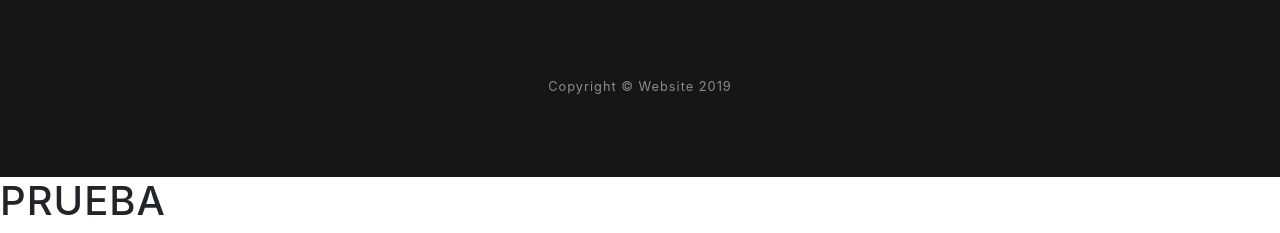
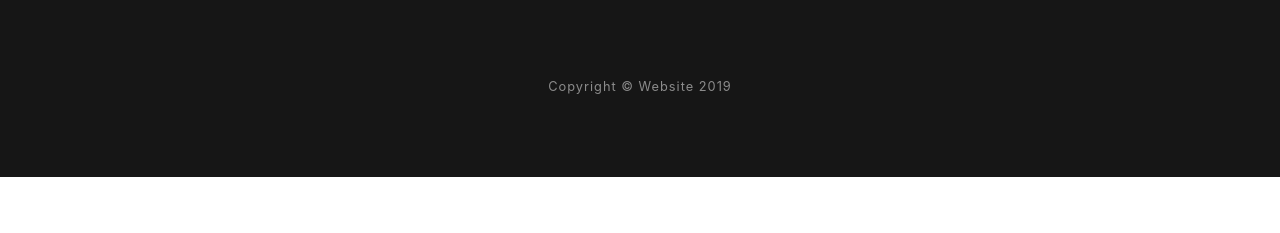
Before and after one commit to juaneml/Iv-nafeelapp, a website with bundled scripts: page index.html in a window 1280 px wide. Shown: the part 2987-3220 px from the top of the page. After the commit the page ends 3164 px from the top, so only its background shows below. Built offline with nearby package versions, Linux system fonts and the light colour scheme.

Commit message:
actualizo

```diff
--- a/index.html
+++ b/index.html
@@ -187,7 +187,7 @@
       Copyright &copy; Website 2019
     </div>
   </footer>
- <h1> PRUEBA</h1>
+
   <!-- Bootstrap core JavaScript -->
   <script src="vendor/jquery/jquery.min.js"></script>
   <script src="vendor/bootstrap/js/bootstrap.bundle.min.js"></script>
```
